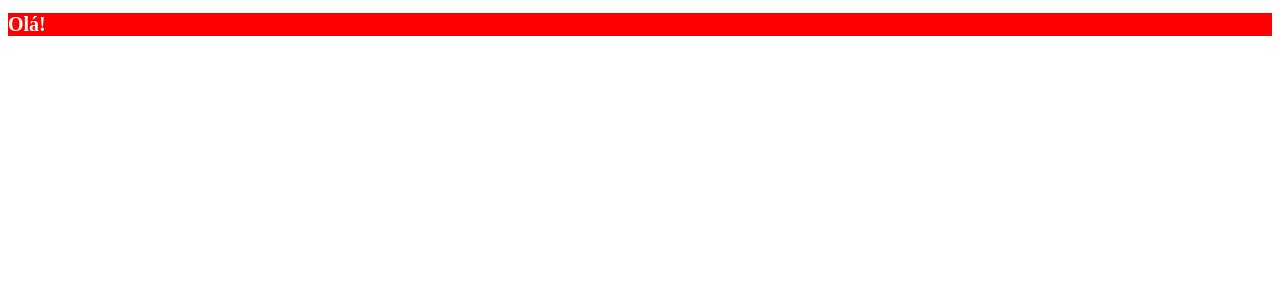
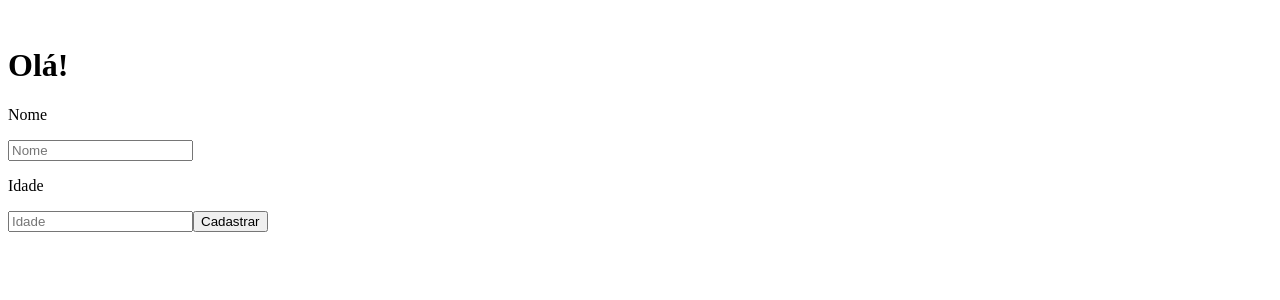
Before and after one commit to luigiolivi/create-users, a React (Create React App) app: page / in a window 1280 px wide. Shown: the top 300 px of the page. Built offline with nearby package versions, Linux system fonts and the light colour scheme.

Commit message:
html structure update

```diff
--- a/src/App.js
+++ b/src/App.js
@@ -5,8 +5,19 @@ import { Container, Image, ContainerItems, H1, InputLabel, Input, Button } from
 const App = () => {
   return (
     <Container>
-      <H1>Olá!</H1>
+      <Image />
 
+      <ContainerItems>
+        <H1>Olá!</H1>
+
+        <InputLabel>Nome</InputLabel>
+        <Input placeholder="Nome" />
+
+        <InputLabel>Idade</InputLabel>
+        <Input placeholder="Idade" />
+
+        <Button>Cadastrar</Button>
+      </ContainerItems>
     </Container>
   );
 }
--- a/src/styles.js
+++ b/src/styles.js
@@ -2,20 +2,19 @@ import styled from 'styled-components'
 
 
 export const Container = styled.div`
-    background-color: red;
+
 `;
 
 export const Image = styled.img`
 
 `;
 
-export const ContainerItems = styled.img`
+export const ContainerItems = styled.div`
 
 `;
 
 export const H1 = styled.h1`
-    color: white;
-    font-size: 20px;
+
 `
 
 export const InputLabel = styled.p`
```
